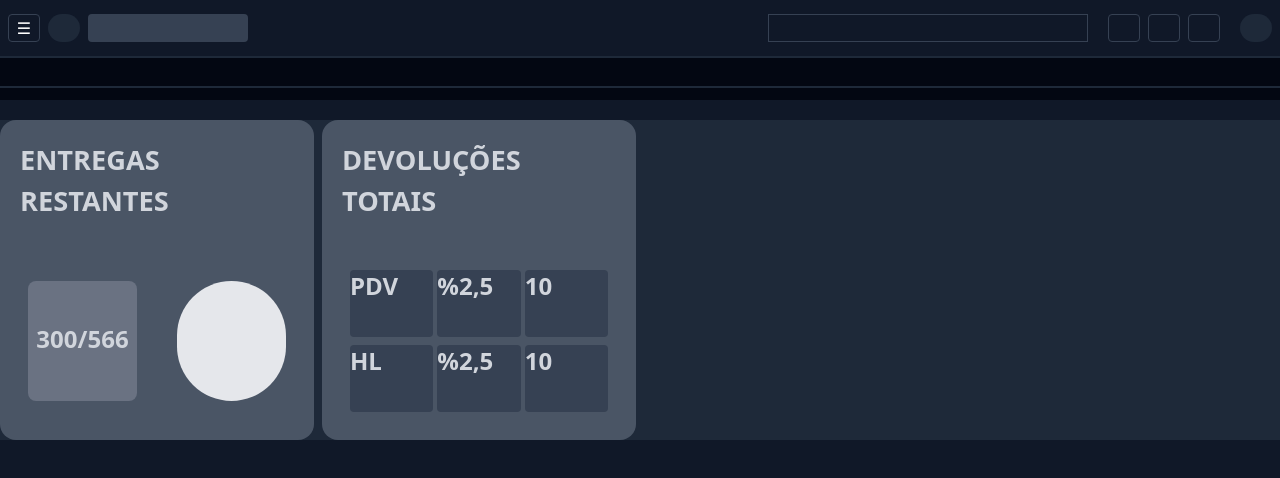
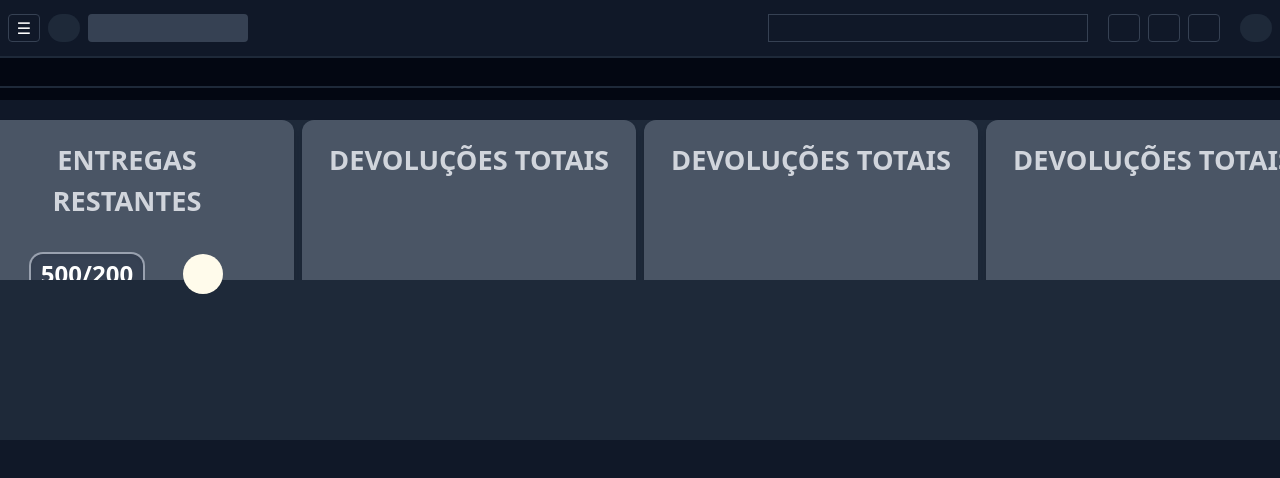
Before and after one commit to Luskahz/Ferramenta-Registro-Ocorrencias, a React (Vite) app: page / in a window 1280 px wide. Shown: the top 478 px of the page. Built offline with nearby package versions, Linux system fonts and the light colour scheme.

Commit message:
ajjustando layout do dashboard

```diff
--- a/src/components/ui/ui-blocks/primaryElements.jsx
+++ b/src/components/ui/ui-blocks/primaryElements.jsx
@@ -1,7 +1,7 @@
-export default function PrimaryElement ({ children }) {
-    return(
-        <div className="p-5 h-full w-full bg-gray-600 flex flex-col justify-start items-center rounded-[1rem]">
+export default function PrimaryElement({ children }) {
+    return (
+      <div className="p-5 w-full max-h-full bg-gray-600 flex flex-col items-center rounded-xl shadow-md">
         {children}
-        </div>
-    )
-}
+      </div>
+    );
+  }
--- /dev/null
+++ b/src/components/ui/ui-blocks/primaryElementsM.jsx
@@ -0,0 +1,7 @@
+export default function PrimaryElementM({ children }) {
+    return (
+      <div className="p-5 w-[40%] max-h-full bg-gray-600 flex flex-col items-center rounded-xl shadow-md">
+        {children}
+      </div>
+    );
+  }
--- a/src/components/ui/ui-typography/primaryElementTitle.jsx
+++ b/src/components/ui/ui-typography/primaryElementTitle.jsx
@@ -1,7 +1,7 @@
-export default function PrimaryElementTitle({children}){
-    return(
-        <h1 className="pb-10 text-gray-300 font-bold text-[1.7rem]">
-            {children}
-        </h1>
-    )
-}
+export default function PrimaryElementTitle({ children }) {
+    return (
+      <h1 className="pb-6 text-gray-300 font-bold text-[1.7rem] text-center">
+        {children}
+      </h1>
+    );
+  }
--- a/src/pages/dashboard.jsx
+++ b/src/pages/dashboard.jsx
@@ -3,34 +3,40 @@ import { GlobalElements } from "../components/pageElements/layout.jsx";
 import PrimaryElement from "../components/ui/ui-blocks/primaryElements.jsx";
 import PrimaryElementTitle from "../components/ui/ui-typography/primaryElementTitle.jsx";
 function Dashboard() {
+  let TotDelivery = 500
+  let finalizedDelivery = 200;
+
   return (
     <Background>
       <GlobalElements>
-        <main className="CONTENT flex h-screen w-screen justify-center">
-          <div className=" grid h-[20rem] w-[85rem] grid-cols-1 gap-2 bg-gray-800 sm:grid-cols-2 md:grid-cols-4">
+        <main className="CONTENT flex h-screen w-screen flex-col justify-baseline items-center">
+          <div className="FIRST_LINE grid h-[10rem] w-[85rem] grid-cols-1 gap-2 bg-gray-800 sm:grid-cols-2 md:grid-cols-4">
+          <PrimaryElement>
+          <PrimaryElementTitle>ENTREGAS RESTANTES</PrimaryElementTitle>
+            <div className="flex flex-row items-center justify-center gap-10 p-2 w-full">
+                <h2 className="text-white text-2xl font-bold bg-gray-700 rounded-xl w-28 h-10 flex items-center justify-center shadow-inner ring-2 ring-gray-400">
+                {`${TotDelivery}/${finalizedDelivery}`}
+                </h2>
+                <div className="w-10 h-10 relative bg-amber-50 rounded-full">
+                </div>
+              </div>
+          </PrimaryElement>
+
             <PrimaryElement>
-             <PrimaryElementTitle>ENTREGAS RESTANTES</PrimaryElementTitle>
-            <div className="DETAILS flex flex-row items-center gap-10 p-2 size-full">
-              <h2 className="text-gray-300 text-2xl font-bold bg-gray-500 rounded-lg size-30 flex items-center justify-center pb-1">300/566</h2>
-                <div className="GRAPICS size-30 bg-gray-200 rounded-full flex justify-center items-center">
-                </div>
-            </div>
+             <PrimaryElementTitle>DEVOLUÇÕES TOTAIS</PrimaryElementTitle>
+
             </PrimaryElement>
             <PrimaryElement>
              <PrimaryElementTitle>DEVOLUÇÕES TOTAIS</PrimaryElementTitle>
-            <div className="DETAILS flex flex-col items-center gap-2 p-2 size-full">
-              <div className="text-gray-300 text-2xl font-bold gap-1 rounded-lg size-full flex items-center justify-center">
-                <h3 className="bg-gray-700 rounded-sm size-full">PDV</h3>
-                <h3 className="bg-gray-700 rounded-sm size-full">%2,5</h3>
-                <h3 className="bg-gray-700 rounded-sm size-full">10</h3>
-              </div>
-              <div className="text-gray-300 text-2xl font-bold gap-1 rounded-lg size-full flex items-center justify-center">
-                <h3 className="bg-gray-700 rounded-sm size-full">HL</h3>
-                <h3 className="bg-gray-700 rounded-sm size-full">%2,5</h3>
-                <h3 className="bg-gray-700 rounded-sm size-full">10</h3>
-              </div>
-              </div>
+
             </PrimaryElement>
+            <PrimaryElement>
+             <PrimaryElementTitle>DEVOLUÇÕES TOTAIS</PrimaryElementTitle>
+
+            </PrimaryElement>
+          </div>
+          <div className="SECOND_LINE grid h-[10rem] w-[85rem] grid-cols-1 gap-2 bg-gray-800 sm:grid-cols-2 md:grid-cols-4 ">
+
 
           </div>
         </main>
```
